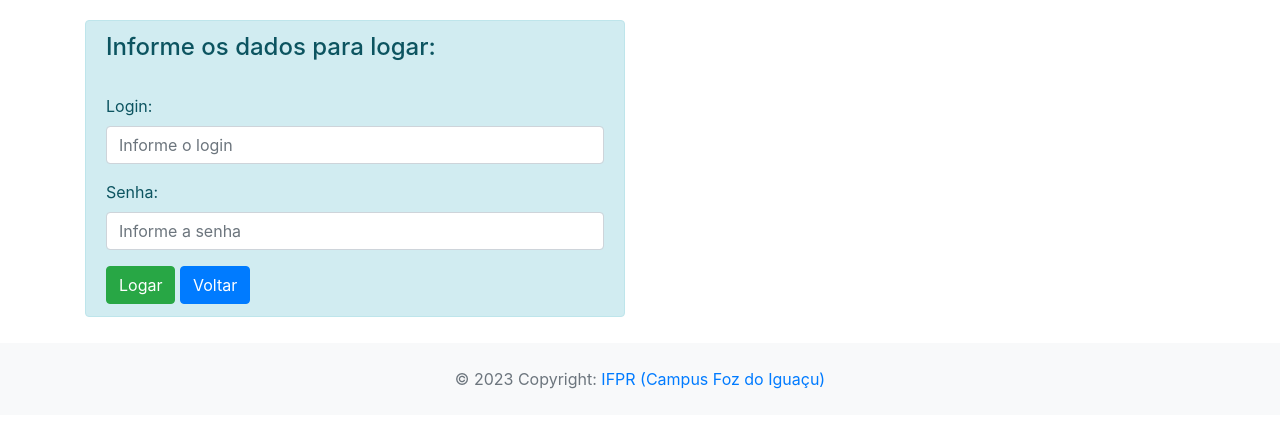
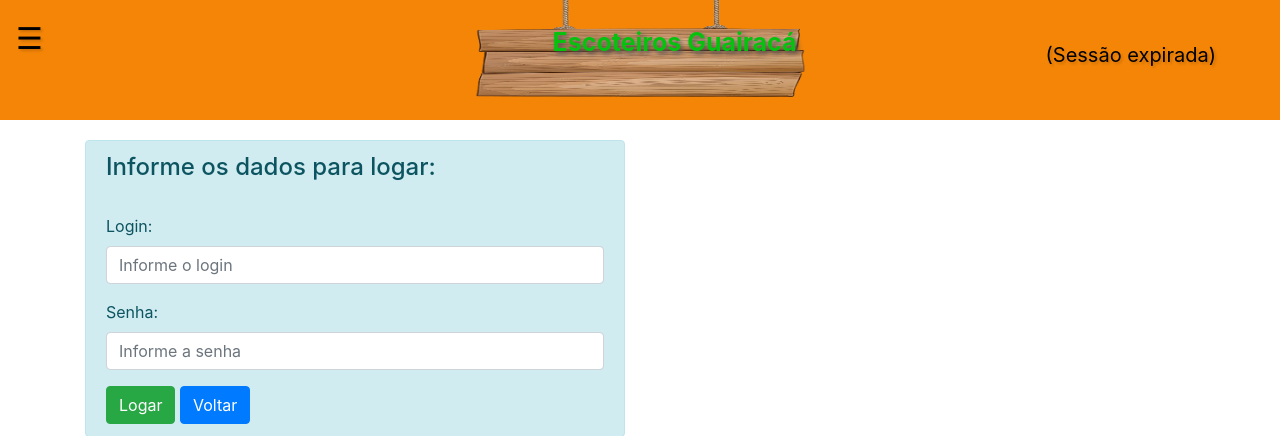
Before and after one commit to Rick-s2/implementacao-Projeto, a PHP site: page /app/view/login/login.php in a window 1280 px wide. Shown: the top 436 px of the page. Run offline with PHP 8.4, Linux system fonts and the light colour scheme; some libraries are stand-ins or nearby versions.

Commit message:
navBar add no login e ajuste nas cores

```diff
--- a/app/view/home/styles/main.css
+++ b/app/view/home/styles/main.css
@@ -9,11 +9,11 @@ body{
     /*background-image: url(../images/fundo_plantas.png);*/
     background-size: 600px;
     height:15vh;
-    background-color: rgb(218, 144, 32);
+    background-color: rgb(244, 133, 7);
 
 }
 #p_titulo{
-    color: rgb(63, 245, 72); text-shadow: black  0.1em 0.1em 0.2em;
+    color: rgb(6, 194, 15); text-shadow: rgb(80, 80, 80)  0.1em 0.1em 0.2em;
 }
 
 .menu_oculto{
--- a/app/view/include/menu.php
+++ b/app/view/include/menu.php
@@ -33,6 +33,10 @@ $isAdministrador = $acessoCont->usuarioPossuiPapel([UsuarioPapel::ADMINISTRADOR]
                             echo "<a href = " .LOGOUT_PAGE."> Sair</a>";
                         }
                     ?>
+                    <?php if($isAdministrador) {
+                            echo "<a href = " .BASEURL. "/controller/UsuarioController.php?action=list> Cadastro</a>";
+                        }
+                    ?>
                     <a href = "#"> Sobre</a>
                     <a href = "#" input="checkbox" id="">Modo Escuro</a>
                 </aside>
--- a/app/view/login/login.php
+++ b/app/view/login/login.php
@@ -3,6 +3,7 @@
 #Objetivo: interface para logar no sistema
 
 require_once(__DIR__ . "/../include/header.php");
+require_once(__DIR__ . "/../include/menu.php");
 ?>
 
 <div class="container">
```
